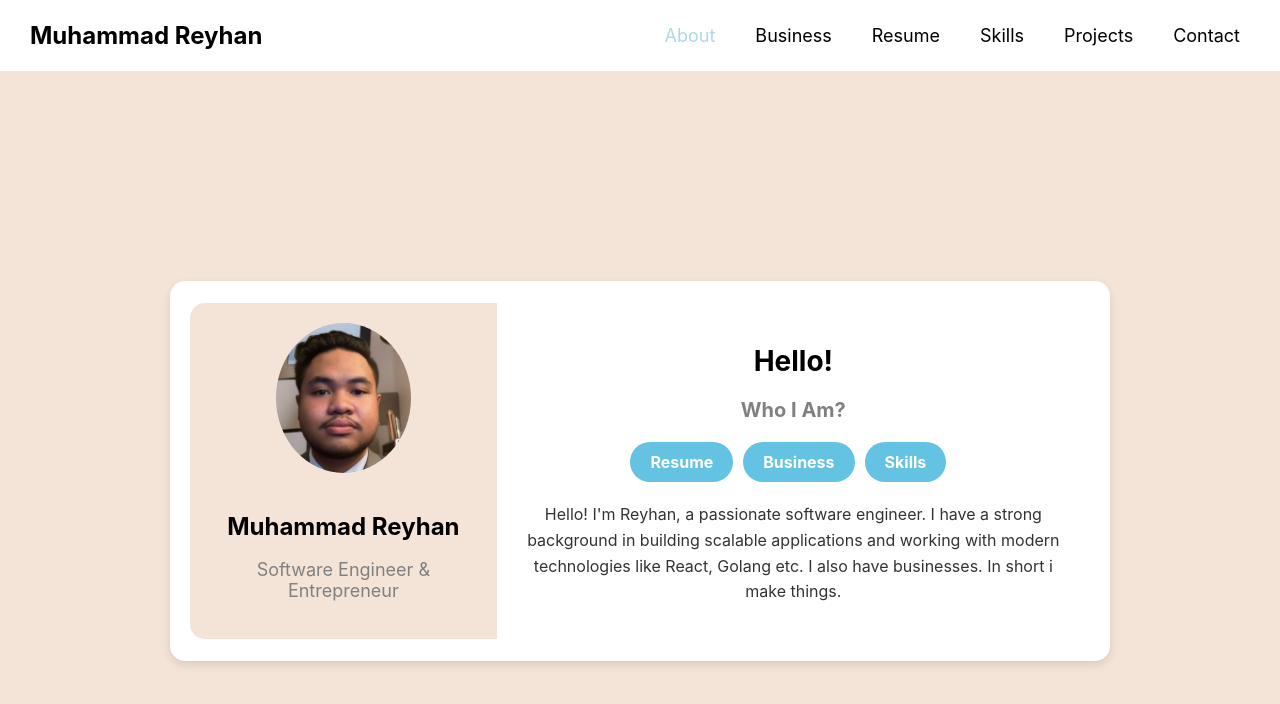
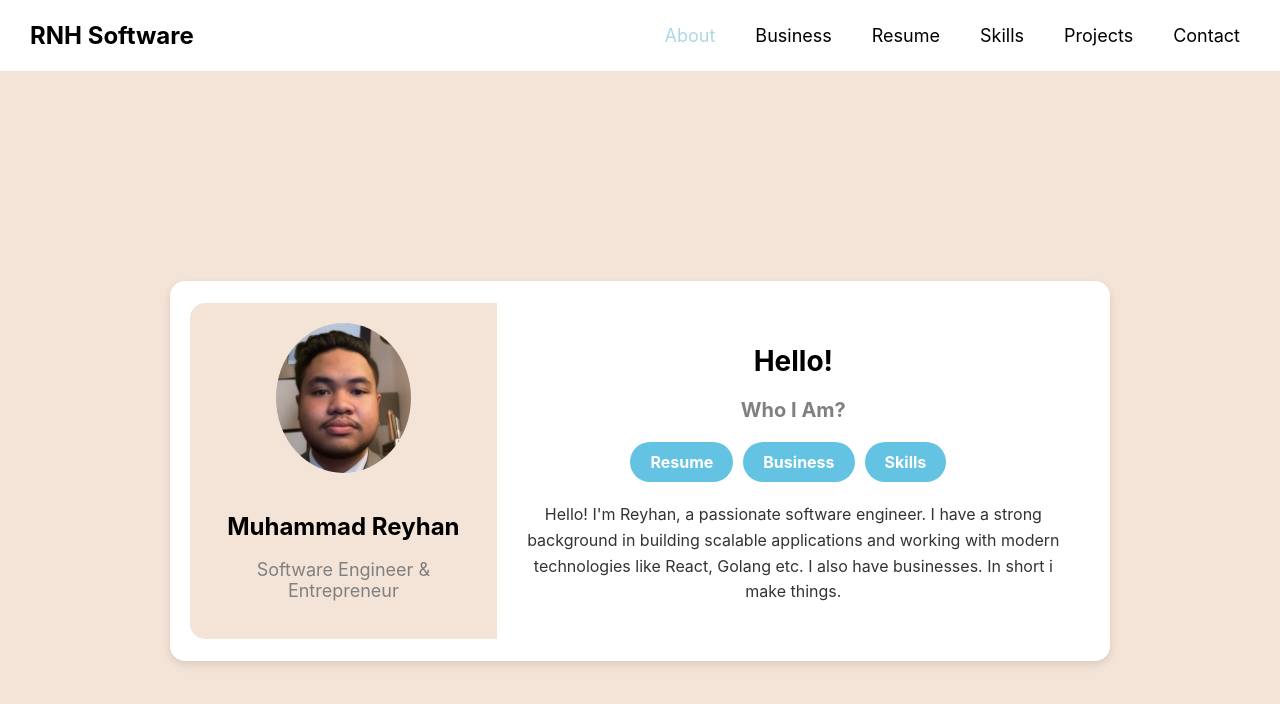
Before and after one commit to FlamingBabs/portornhsoft, a React (Create React App) app: page / in a window 1280 px wide. Shown: the top 704 px of the page. Built offline with nearby package versions, Linux system fonts and the light colour scheme.

Commit message:
First Development

```diff
--- a/public/index.html
+++ b/public/index.html
@@ -2,14 +2,14 @@
 <html lang="en">
   <head>
     <meta charset="utf-8" />
-    <link rel="icon" href="%PUBLIC_URL%/favicon.ico" />
+    <link rel="icon" href="%PUBLIC_URL%/icon.png" />
     <meta name="viewport" content="width=device-width, initial-scale=1" />
     <meta name="theme-color" content="#000000" />
     <meta
       name="description"
       content="Web site created using create-react-app"
     />
-    <link rel="apple-touch-icon" href="%PUBLIC_URL%/logo192.png" />
+    <link rel="apple-touch-icon" href="%PUBLIC_URL%/icon.png" />
     <!--
       manifest.json provides metadata used when your web app is installed on a
       user's mobile device or desktop. See https://developers.google.com/web/fundamentals/web-app-manifest/
@@ -24,7 +24,7 @@
       work correctly both with client-side routing and a non-root public URL.
       Learn how to configure a non-root public URL by running `npm run build`.
     -->
-    <title>React App</title>
+    <title>RNH Software</title>
   </head>
   <body>
     <noscript>You need to enable JavaScript to run this app.</noscript>
--- a/src/components/navbar/Navbar.js
+++ b/src/components/navbar/Navbar.js
@@ -17,7 +17,7 @@ const Navbar = () => {
   return (
     <nav className="navbar">
       <div className="navbar-brand">
-        <strong>Muhammad Reyhan</strong>
+        <strong>RNH Software</strong>
       </div>
 
       <button className="menu-toggle" onClick={toggleMenu}>
```
Also changed, not shown: public/icon.png (added), public/manifest.json.
